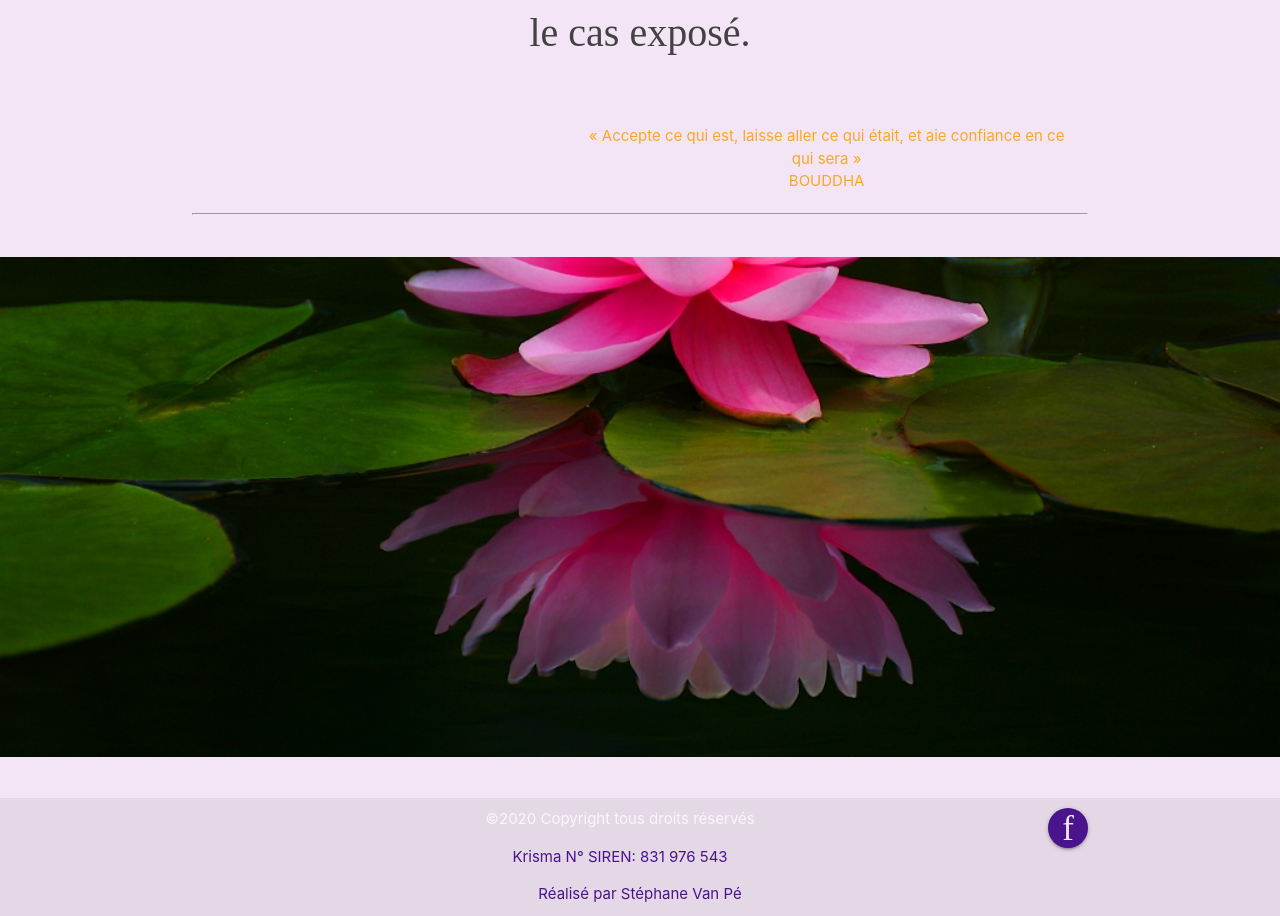
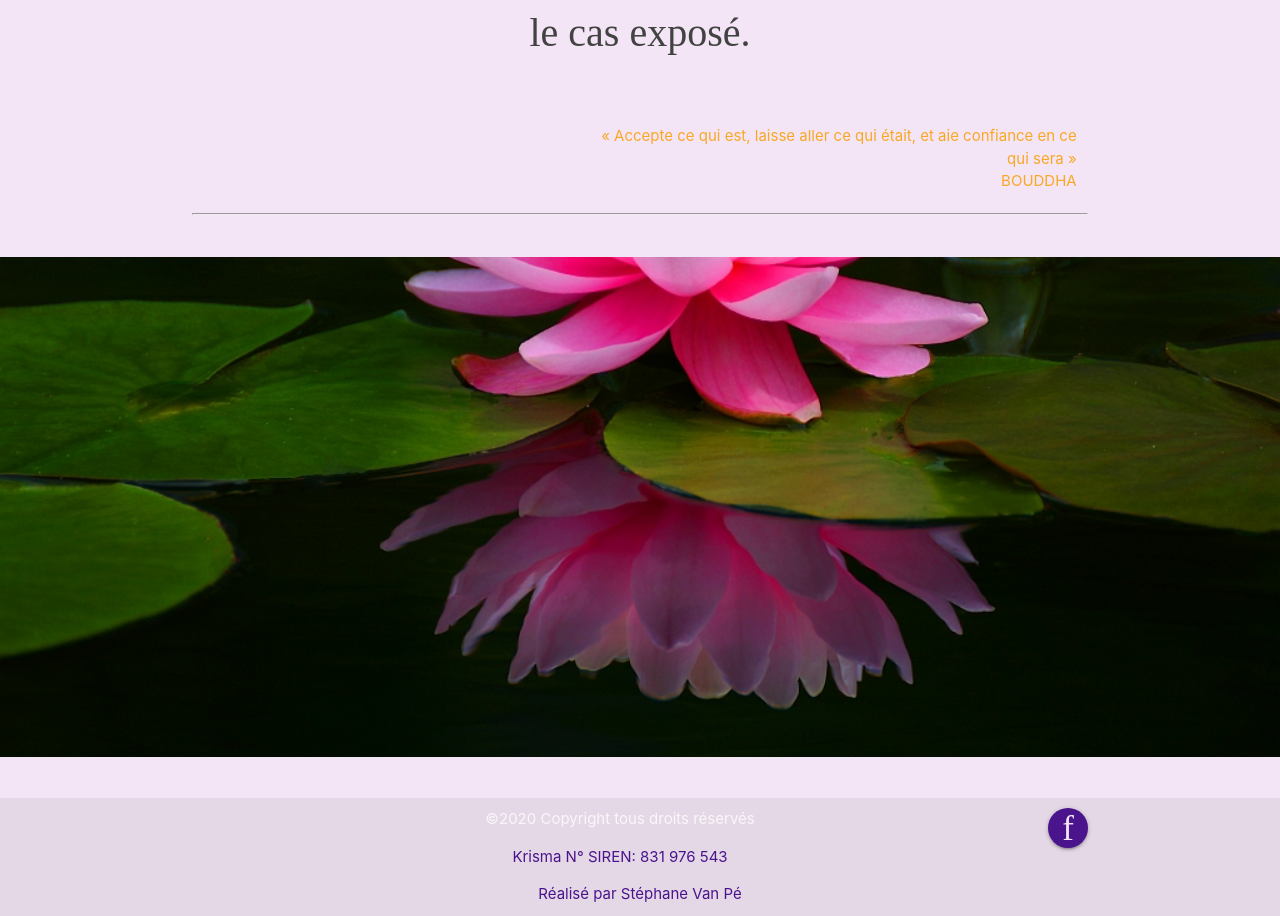
Before and after one commit to stephanevanpe/Khrisma, a React (Create React App) app: page / in a window 1280 px wide. Shown: the part 4680-5596 px from the top of the page. Built offline with nearby package versions, Linux system fonts and the light colour scheme.

Commit message:
changing text

```diff
--- a/src/pages/Home.jsx
+++ b/src/pages/Home.jsx
@@ -87,7 +87,7 @@ const Home = () => {
 							<Col s={1}></Col>
 							<Col s={1}></Col>
 							<Col s={1}></Col>
-							<Col className='yellow-text text-darken-3' s={7}>
+							<Col className='yellow-text text-darken-3' s={7}  align="right">
 								« Accepte ce qui est, laisse aller ce qui était, et aie confiance en ce qui sera »<br />
 								BOUDDHA
 							</Col>
```
